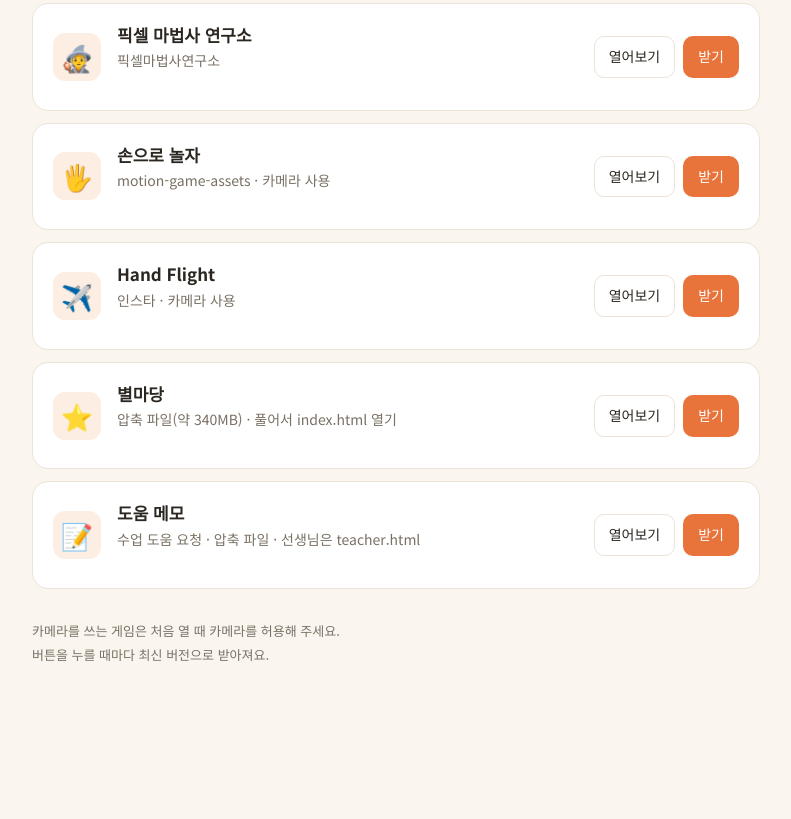
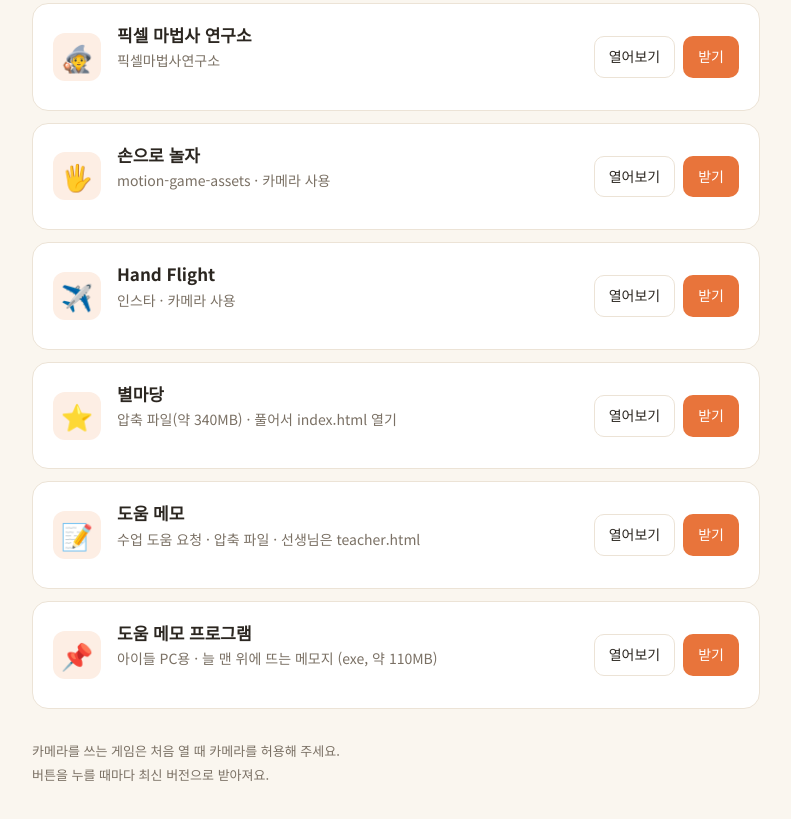
Before and after one commit to yys10413400/downloads, a plain HTML site: page index.html in a window 1280 px wide. Shown: the part 492-1311 px from the top of the page, without its empty margins (244-1035 px from the left). Before the commit the page ends 1225 px from the top, so only its background shows below. Drawn offline with Linux system fonts and the light colour scheme.

Commit message:
다운로드 목록에 도움 메모 프로그램(exe) 추가
Co-Authored-By: Claude Opus 5.5 <noreply@anthropic.com>

```diff
--- a/index.html
+++ b/index.html
@@ -132,6 +132,8 @@ const ITEMS = [
     zip: "https://github.com/yys10413400/makepark/archive/refs/heads/main.zip", file: "makepark-main.zip" },
   { emoji: "📝", title: "도움 메모", desc: "수업 도움 요청 · 압축 파일 · 선생님은 teacher.html", path: "/help-note/teacher.html",
     zip: "https://github.com/yys10413400/help-note/archive/refs/heads/main.zip", file: "help-note-main.zip" },
+  { emoji: "📌", title: "도움 메모 프로그램", desc: "아이들 PC용 · 늘 맨 위에 뜨는 메모지 (exe, 약 110MB)", path: "/help-note/",
+    zip: "https://github.com/yys10413400/help-note/releases/latest/download/help-note.exe", file: "help-note.exe" },
 ];
 
 const INLINE_EXT = /\.(png|jpe?g|gif|webp|svg|avif|ico|mp3|wav|ogg|m4a|woff2?|ttf|otf)(\?.*)?$/i;
```
